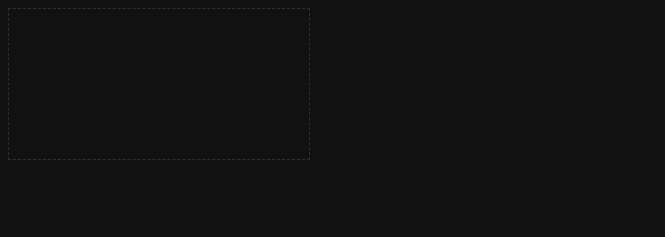
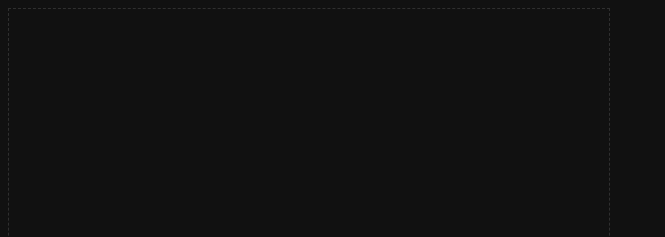
Before and after one commit to utp0/bejeweled, a plain HTML site: page index.html in a window 1280 px wide. Shown: the top 237 px of the page, 0-665 px from the left. Drawn offline with Linux system fonts and the light colour scheme.

Commit message:
canvas w h

```diff
--- a/index.html
+++ b/index.html
@@ -8,7 +8,7 @@
 </head>
 <body>
 
-<canvas id="canvas1"></canvas>
+<canvas id="canvas1" width="600" height="600"></canvas><br>
 
 <script src="stone.js"></script>
 <script src="main.js"></script>
```
